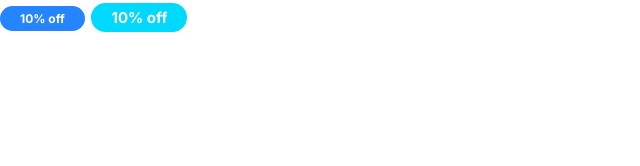
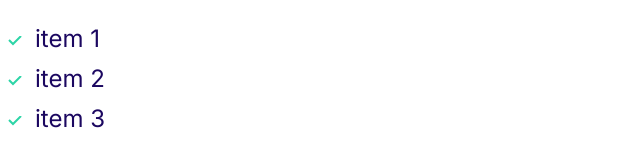
Before and after one commit to cardan23/FinalWebPage, a plain HTML site: page index.html in a window 1280 px wide. Shown: the whole page, without its empty margins (0-640 px from the left). Drawn offline with Linux system fonts and the light colour scheme.

Commit message:
adding list component and list styles

```diff
--- a/css/styles.css
+++ b/css/styles.css
@@ -105,3 +105,32 @@ a {
         font-size: 1.2rem;
     }
 }
+
+/* Lists */
+
+.list {
+    list-style: none;
+    padding-left: 0;
+    color: var(--color-heading);
+}
+
+.list--inline .list__item {
+    display: inline-block;
+    margin-right: 2rem;
+}
+
+.list--tick {
+    list-style-image: url(../images/tick.svg);
+    padding-left: 3rem;
+}
+
+.list--tick .list__item {
+    padding-left: 0.5rem;
+    margin-bottom: 1rem;
+}
+
+@media screen and (mind-width:1024px) {
+    .list--tick .list__item {
+        padding-left: 0;
+    }
+}
--- a/index.html
+++ b/index.html
@@ -13,8 +13,11 @@
 </head>
 
 <body>
-    <span class="badge badge--primary badge--small">10% off</span>
-    <span class="badge badge--secondary">10% off</span>
+    <ul class="list list--tick">
+        <li class="list__item">item 1</li>
+        <li class="list__item">item 2</li>
+        <li class="list__item">item 3</li>
+    </ul>
 </body>
 
 </html>
```
Also changed, not shown: components/lists.html (added, +5 -0 lines), images/tick.svg (added).
